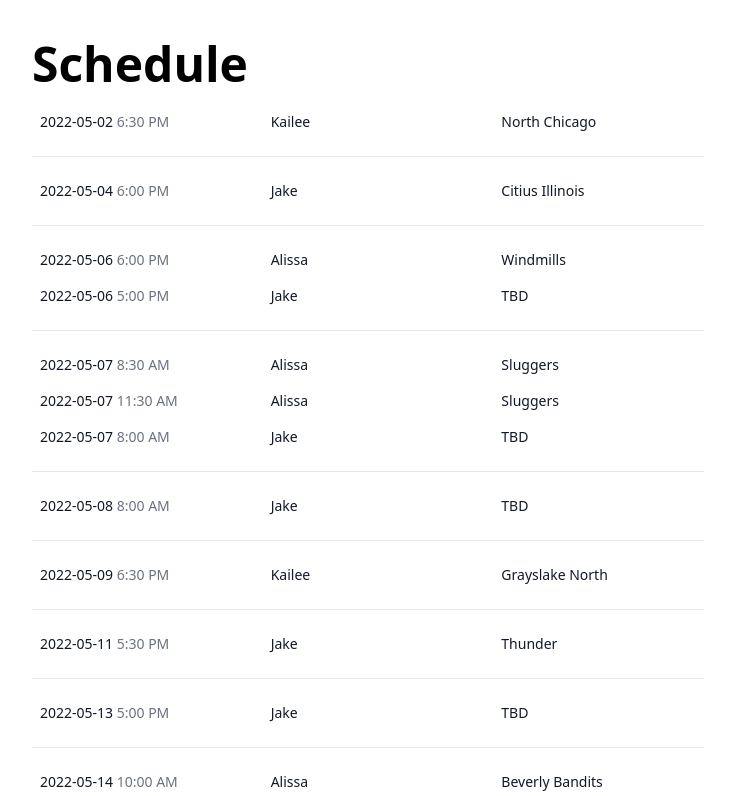
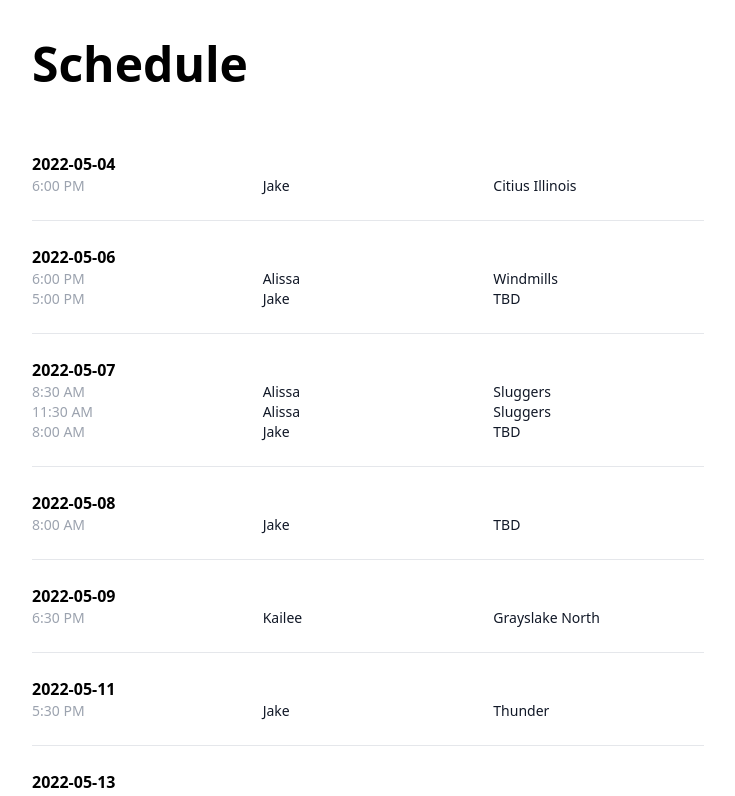
Before and after one commit to joelohrdev/game-schedule, a Nuxt app: page / in a window 1280 px wide. Shown: the top 796 px of the page, without its empty margins (272-1007 px from the left). Built offline with nearby package versions, Linux system fonts and the light colour scheme.

Commit message:
Layout Updates

```diff
--- a/app.vue
+++ b/app.vue
@@ -16,13 +16,14 @@
     <div class="max-w-7xl mx-auto my-10 px-4 sm:px-6 lg:px-8">
     <div class="max-w-2xl mx-auto">
       <div>
-        <h1 class="font-black text-5xl">Schedule</h1>
+        <h1 class="font-black text-black text-5xl mb-10">Schedule</h1>
         <ul role="list" class="divide-y divide-gray-200">
-          <li v-for="date in groupedGames" :key="date.id" class="py-4 flex flex-col justify-between">
+          <li v-for="date in groupedGames" :key="date.id" class="flex flex-col justify-between py-6">
+            <div class="font-bold text-md">{{ date[0].date }}</div>
             <div v-for="game in date" :key="game.id" class="grid grid-cols-3 gap-5">
-              <p class="whitespace-nowrap px-2 py-2 text-sm font-medium text-gray-900">{{ game.date }} <span class="text-gray-500 font-normal">{{ game.time }}</span></p>
-              <p class="whitespace-nowrap px-2 py-2 text-sm text-gray-900 font-medium">{{ game.name }}</p>
-              <p class="whitespace-nowrap px-2 py-2 text-sm text-gray-900 font-medium">{{ game.vs }}</p>
+              <p class="whitespace-nowrap text-sm font-medium text-gray-900"><span class="text-gray-400 font-normal">{{ game.time }}</span></p>
+              <p class="whitespace-nowrap text-sm text-gray-900 font-medium">{{ game.name }}</p>
+              <p class="whitespace-nowrap text-sm text-gray-900 font-medium">{{ game.vs }}</p>
             </div>
           </li>
         </ul>
@@ -33,15 +34,8 @@
 </template>
 
 <script>
+
 const kaileeGames = [
-  {
-    id: 1,
-    name: 'Kailee',
-    address: 'North Chicago',
-    date: '2022-05-02',
-    time: '6:30 PM',
-    vs: 'North Chicago',
-  },
   {
     id: 2,
     name: 'Kailee',
@@ -414,9 +408,6 @@ const groupedGames = sortedGames.reduce((acc, curr) => {
 export default {
   setup() {
     return {
-      kaileeGames,
-      alissaGames,
-      jakeGames,
       groupedGames
     }
   },
```
